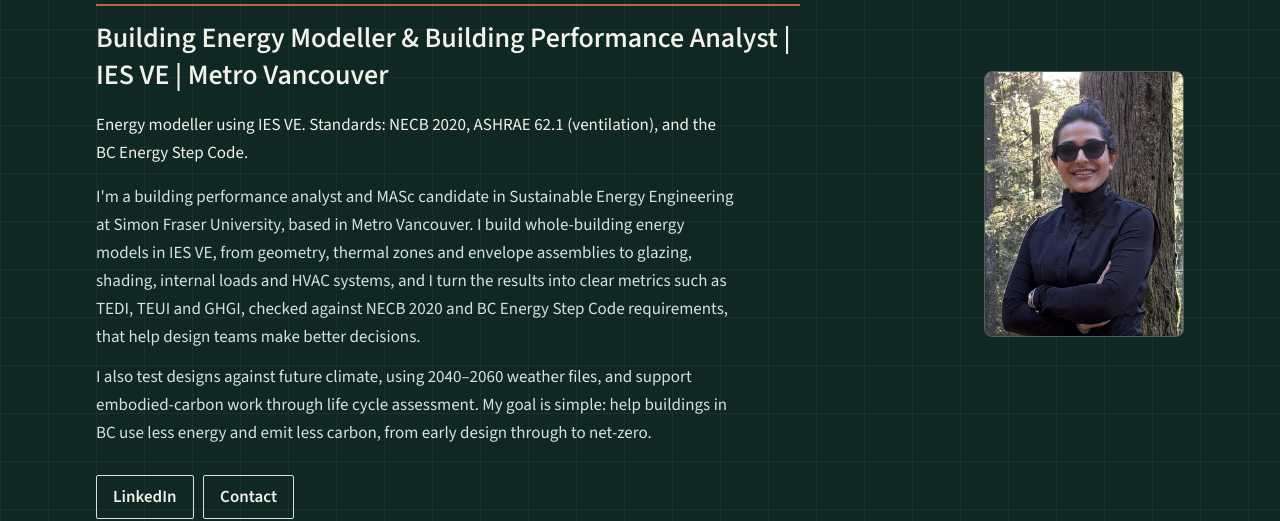
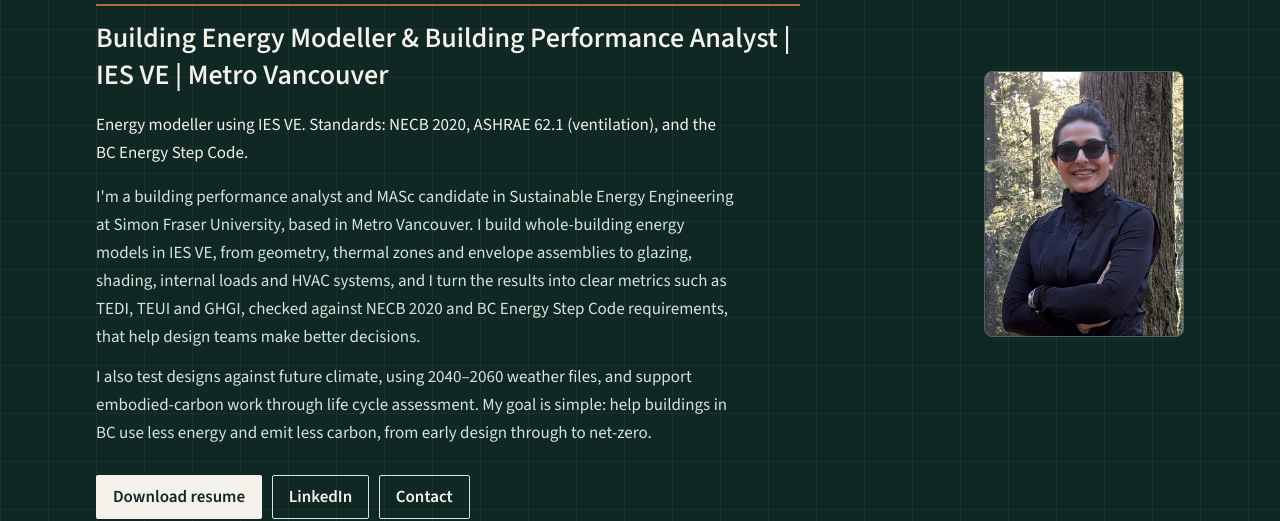
Before and after one commit to rozhinahmadi/rozhinahmadi.github.io, a plain HTML site: page index.html in a window 1280 px wide. Shown: the part 280-801 px from the top of the page. Drawn offline with Linux system fonts and the light colour scheme.

Commit message:
Restore the resume download with Rozhin's final PDF
The Download resume button points at assets/resume/Rozhin-Ahmadi-Resume.pdf and saves as that filename.

Co-authored-by: Fakhreddin Amirhosseini <thefakhreddin@users.noreply.github.com>

```diff
--- a/index.html
+++ b/index.html
@@ -77,11 +77,7 @@
             <p>I also test designs against future climate, using 2040–2060 weather files, and support embodied-carbon work through life cycle assessment. My goal is simple: help buildings in BC use less energy and emit less carbon, from early design through to net-zero.</p>
           </div>
           <div class="hero-actions">
-            <!--
-              Resume download is hidden.
-              To restore it, uncomment the link and point it at assets/resume/Rozhin-Ahmadi-Resume.pdf.
-            <a class="btn btn-light" href="/assets/resume/Rozhin-Ahmadi-Resume.pdf">Download resume</a>
-            -->
+            <a class="btn btn-light" href="/assets/resume/Rozhin-Ahmadi-Resume.pdf" download="Rozhin-Ahmadi-Resume.pdf">Download resume</a>
             <a class="btn btn-ghost" href="https://www.linkedin.com/in/rozhin-ahmadi1999" target="_blank" rel="noopener noreferrer">LinkedIn <span class="sr-only">(opens in a new tab)</span></a>
             <a class="btn btn-ghost" href="#contact">Contact</a>
           </div>
```
Also changed, not shown: 2 other files.
